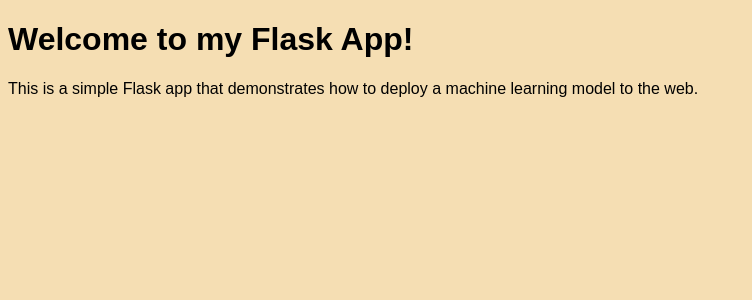
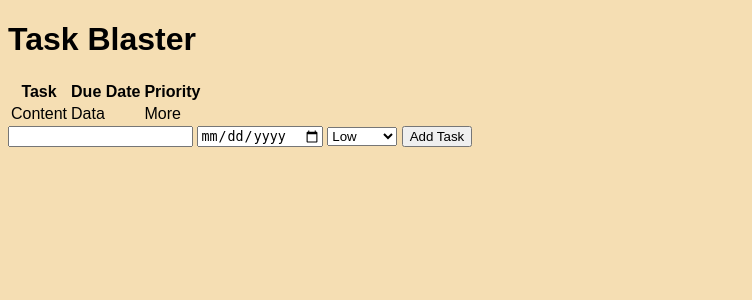
Before and after one commit to stevebiczyk/crud_flask_app, a Flask app: page / in a window 1280 px wide. Shown: the top 300 px of the page, without its empty margins (0-752 px from the left). Run offline with Flask 3, Linux system fonts and the light colour scheme.

Commit message:
created base template and index page

```diff
--- /dev/null
+++ b/templates/base.html
@@ -0,0 +1,12 @@
+<!DOCTYPE html>
+<html lang="en">
+  <head>
+    <meta charset="UTF-8" />
+    <meta name="viewport" content="width=device-width, initial-scale=1.0" />
+    <link rel="stylesheet" href="{{url_for("static", filename="styles.css")}}"
+    /> {% block head %}{% endblock %}
+  </head>
+  <body>
+    {% block body %}{% endblock %}
+  </body>
+</html>
--- a/templates/index.html
+++ b/templates/index.html
@@ -1,17 +1,29 @@
-<!DOCTYPE html>
-<html lang="en">
-  <head>
-    <meta charset="UTF-8" />
-    <meta name="viewport" content="width=device-width, initial-scale=1.0" />
-    <link rel="stylesheet" href="{{url_for("static", filename="styles.css")}}"
-    />
-    <title>My Flask App</title>
-  </head>
-  <body>
-    <h1>Welcome to my Flask App!</h1>
-    <p>
-      This is a simple Flask app that demonstrates how to deploy a machine
-      learning model to the web.
-    </p>
-  </body>
-</html>
+{% extends "base.html" %} {% block head %}
+<title>Task Blaster</title>
+{% endblock %} {% block body %}
+<div class="content">
+  <h1>Task Blaster</h1>
+  <table>
+    <tr>
+      <th>Task</th>
+      <th>Due Date</th>
+      <th>Priority</th>
+    </tr>
+    <tr>
+      <td>Content</td>
+      <td>Data</td>
+      <td>More</td>
+    </tr>
+  </table>
+  <form action="">
+    <input type="text " name="task" id="task" />
+    <input type="date" name="due_date" id="due_date" />
+    <select name="priority" id="priority">
+      <option value="low">Low</option>
+      <option value="medium">Medium</option>
+      <option value="high">High</option>
+    </select>
+    <button type="button">Add Task</button>
+  </form>
+</div>
+{% endblock %}
```
Also changed, not shown: testing.html (+1 -17 lines), static/styles.css (renamed from templates/static/styles.css), static/styles.scss (renamed from templates/static/styles.scss), 2 other files.
